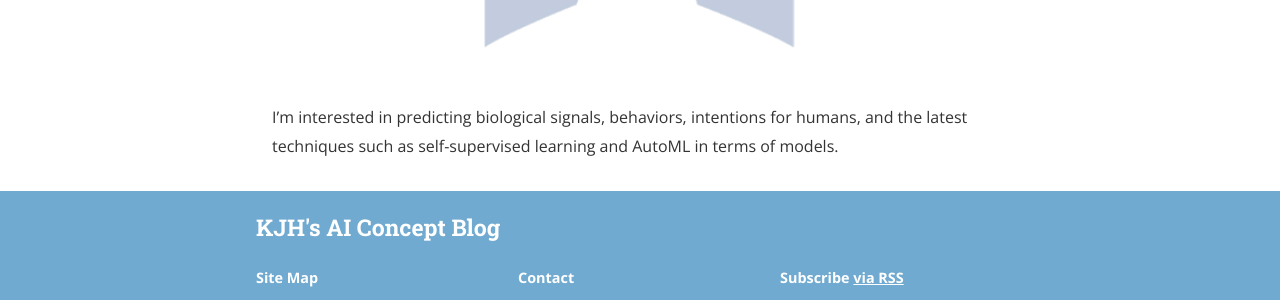
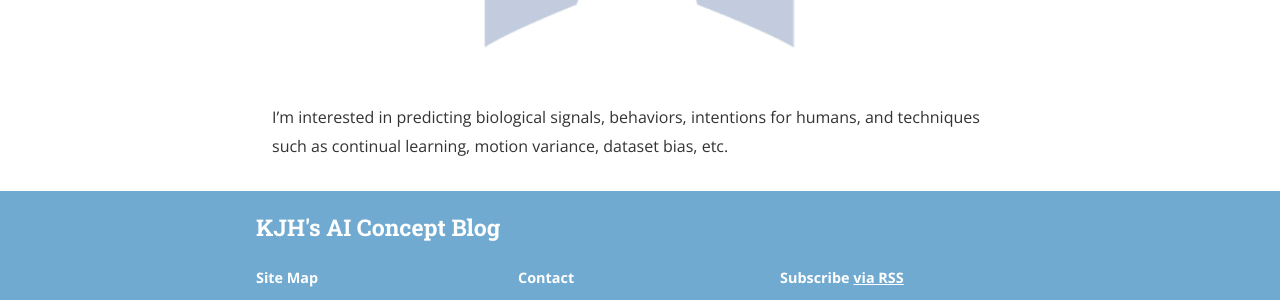
Before and after one commit to jeonghoonkim1211/jeonghoonkim1211.github.io, a Jekyll site: the page built from about.md, in a window 1280 px wide. Shown: the part 468-768 px from the top of the page. Built offline with Jekyll 4.4.1, drawn with Linux system fonts in a browser that asks for light colours; nearby versions of some CDN libraries.

Commit message:
Update about.md

```diff
--- a/about.md
+++ b/about.md
@@ -8,4 +8,4 @@ main_nav: true
 ![alt text]({{ site.baseurl }}/assets/profile-placeholder.gif "Profile Picture"){:.profile}
 
  I'm interested in predicting biological signals, behaviors, intentions for humans,
-and the latest techniques such as self-supervised learning and AutoML in terms of models.
+and techniques such as continual learning, motion variance, dataset bias, etc.
```
